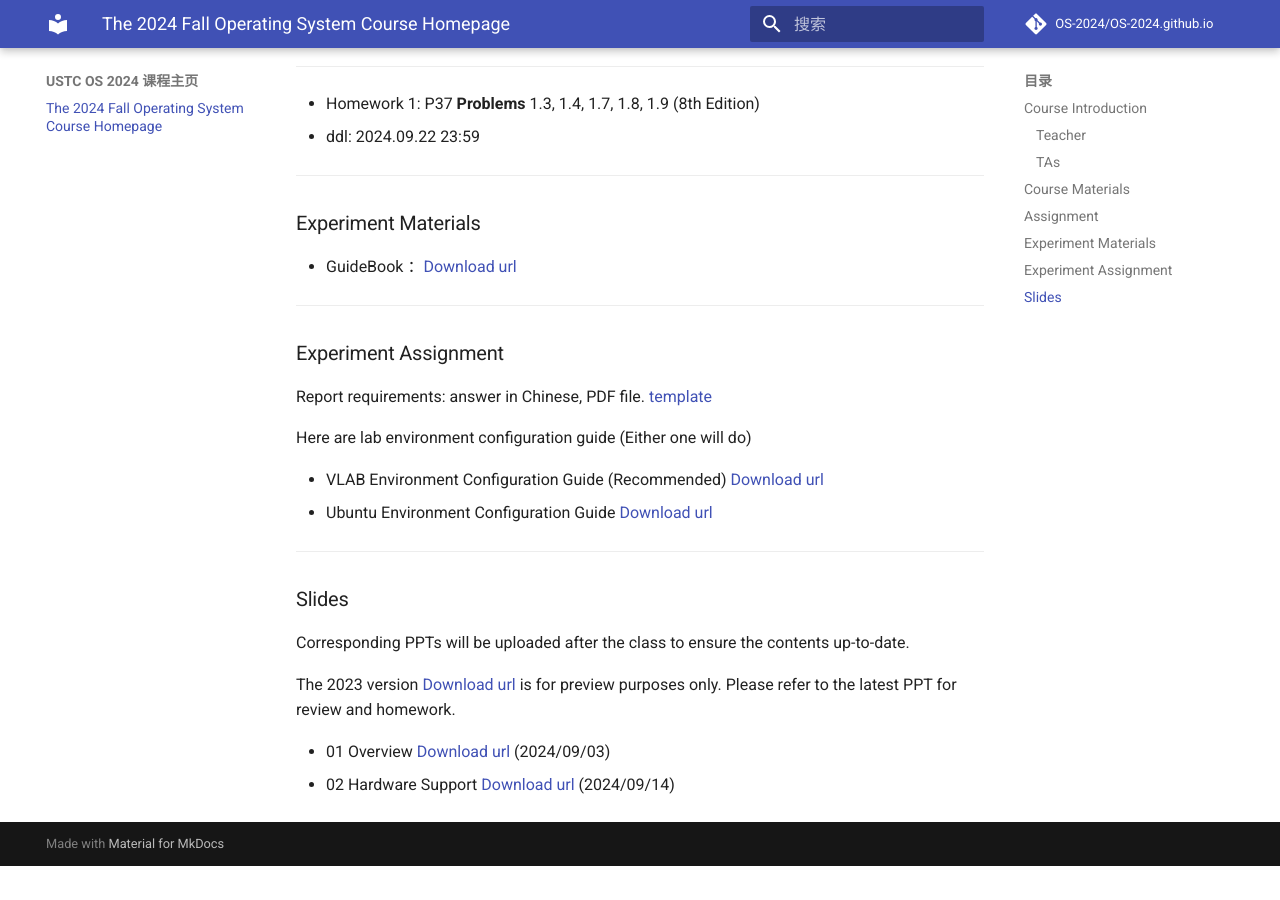
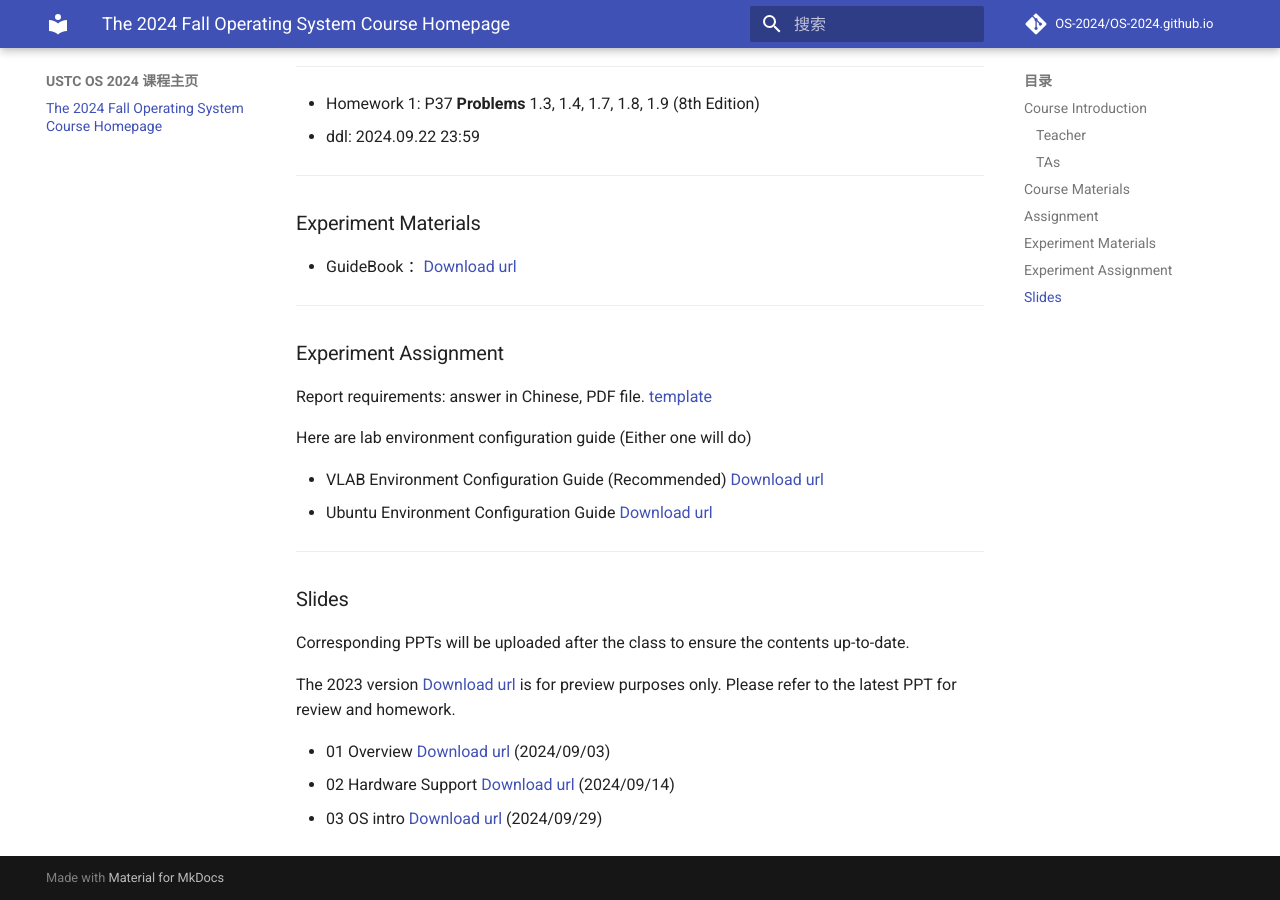
Before and after one commit to OS-2024/OS-2024.github.io, an MkDocs documentation site: the page built from docs/index.md, in a window 1280 px wide and 900 px high, scrolled down 1431 px. Built offline with MkDocs 1.6.1 and Material for MkDocs 9.7.7, drawn with Linux system fonts in a browser that asks for light colours; comment, search, counter and statistics services are not loaded; before the commit the page ends 2297 px from its top, so only the background shows below that.

Commit message:
add slide 03

```diff
--- a/docs/index.md
+++ b/docs/index.md
@@ -86,3 +86,4 @@ The 2023 version [Download url](https://rec.ustc.edu.cn/share/56d24140-68d3-11ef
 
 * 01 Overview [Download url](https://rec.ustc.edu.cn/share/444adc60-69c2-11ef-9fea-27a3ae96004d) (2024/09/03)
 * 02 Hardware Support [Download url](https://rec.ustc.edu.cn/share/43fad910-72a7-11ef-82de-b3b8021b457f) (2024/09/14)
+* 03 OS intro [Download url](https://rec.ustc.edu.cn/share/a73cbd60-7e27-11ef-96b7-ffd6959dcaa3) (2024/09/29)
```
